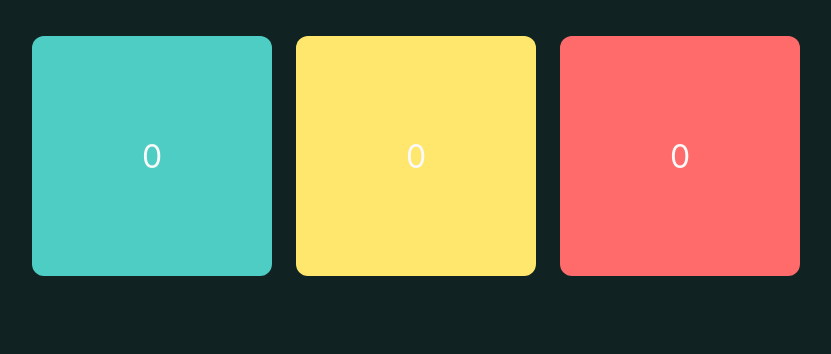
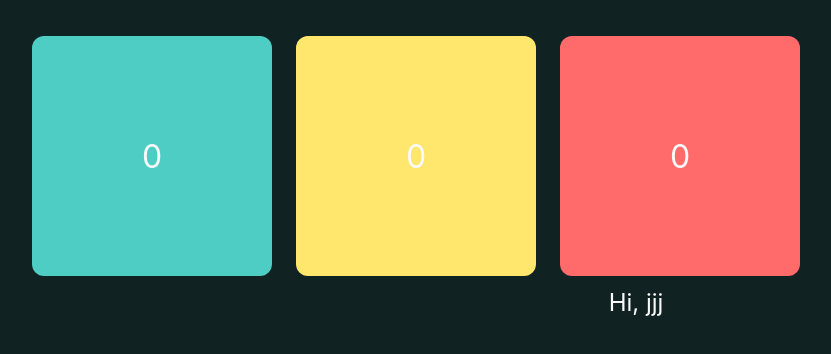
Before and after one commit to BoxPistols/map-api-react, a React (Create React App) app: page / in a window 1280 px wide. Shown: the top 354 px of the page, without its empty margins (4-835 px from the left). Built offline with nearby package versions, Linux system fonts and the light colour scheme.

Commit message:
[setState] Other test use ActionGreet/Greeting

```diff
--- a/src/App.js
+++ b/src/App.js
@@ -1,12 +1,17 @@
 import React from 'react';
 import './App.sass';
 import Box from './components/Box/Box';
+import ActionGreet from './components/ActionGreet/ActionGreet';
 
 function App () {
-
   return (
     <div className="App">
-      <Box/>
+      <section className="section">
+      <Box />
+      </section>
+      <section className="section">
+        <ActionGreet />
+      </section>
     </div>
   );
 }
--- a/src/App.sass
+++ b/src/App.sass
@@ -1,5 +1,6 @@
 .App
   display: flex
+  flex-direction: column
   padding: 2.4rem
   text-align: center
   font-size: 2.4rem
--- /dev/null
+++ b/src/components/ActionGreet/ActionGreet.jsx
@@ -0,0 +1,30 @@
+import React, {Component} from 'react';
+import Greeting from '../../components/Greeting/Greeting';
+
+class ActionGreet extends Component {
+  constructor (props) {
+    super (props);
+    this.state = {
+      name: 'jjj',
+    };
+  }
+
+  handleIn () {
+    this.setState ({name: 'Bob'});
+  }
+  handleOut () {
+    this.setState ({name: 'Mike'});
+  }
+  render () {
+    return (
+      <div
+        onMouseOver={() => this.handleIn ()}
+        onMouseOut={() => this.handleOut ()}
+      >
+        <Greeting name={this.state.name} />
+      </div>
+    );
+  }
+}
+
+export default ActionGreet;
--- /dev/null
+++ b/src/components/Greeting/Greeting.jsx
@@ -0,0 +1,11 @@
+import React from 'react';
+
+function Greeting (props) {
+  return (
+    <div>
+      Hi, {props.name}
+    </div>
+  );
+}
+
+export default Greeting;
```
Also changed, not shown: src/components/Greeting/Greeting.module.sass (added).
